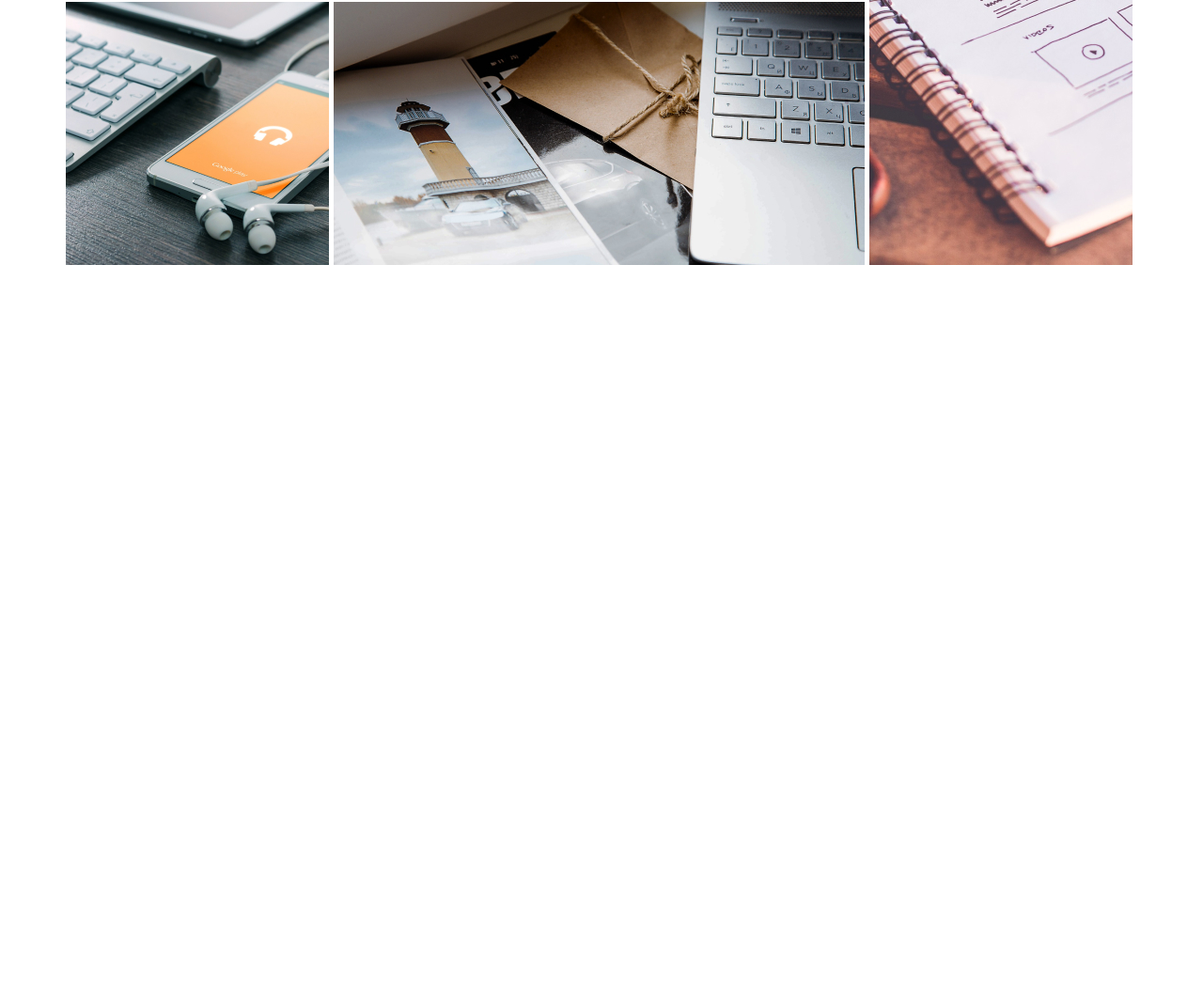
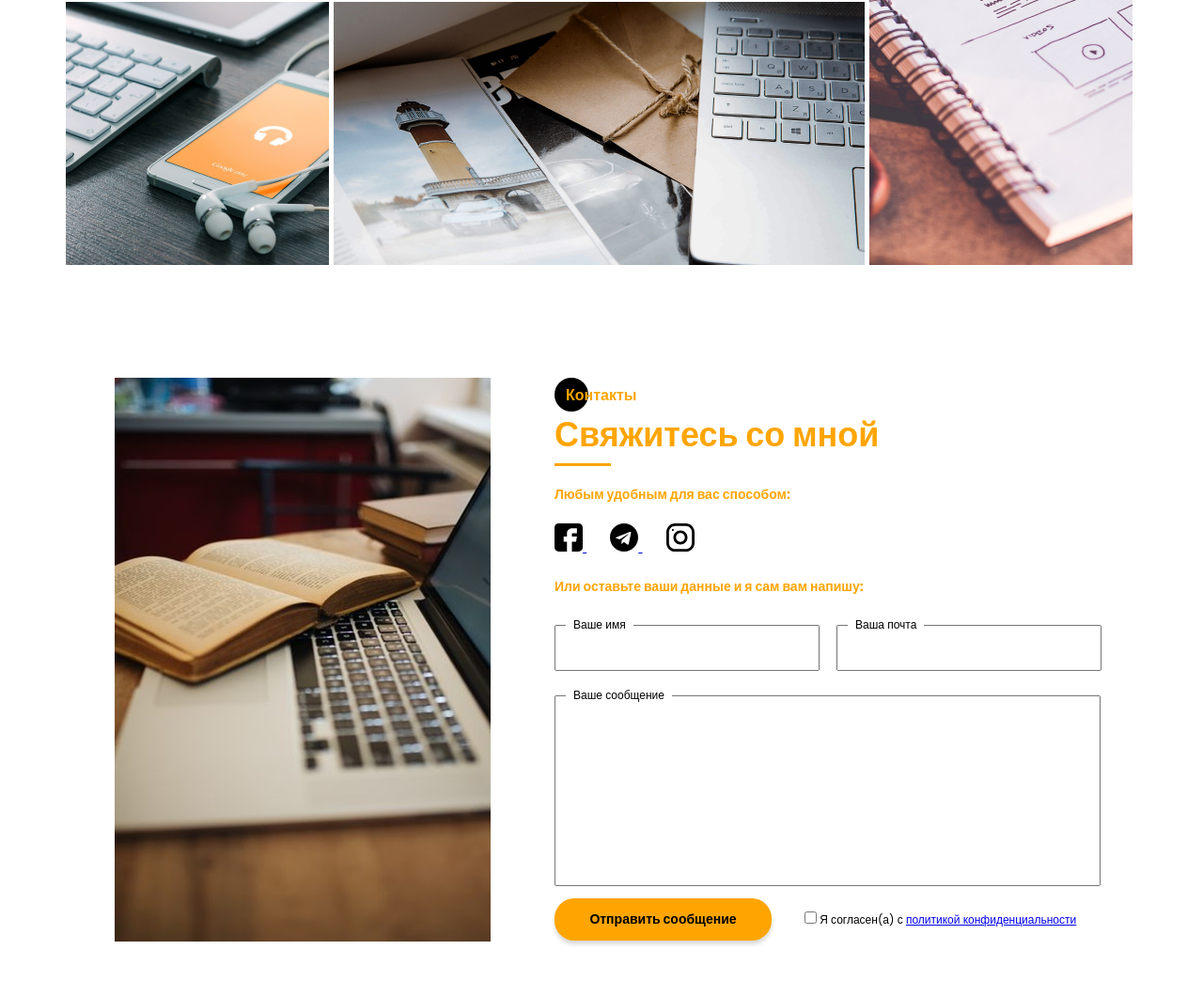
Before and after one commit to ARESKAN2108/portfolio, a website: page src/index.html in a window 1280 px wide. Shown: the part 4076-5120 px from the top of the page at 94% size. Before the commit the page ends 4365 px from the top, so only its background shows below. Drawn offline with Linux system fonts and the light colour scheme.

Commit message:
contacts

```diff
--- a/src/index.html
+++ b/src/index.html
@@ -435,6 +435,58 @@
 	</div>
 </section>
 
+<section class="contacts">
+	<div class="container">
+		<div class="contacts__wrapper">
+			<div class="contacts__photo">
+				<img src="img/about.jpg" alt="about">
+			</div>
+			<div class="contacts__description">
+				<h2 class="title title_fz16 contacts__title">Контакты</h2>
+				<div class="title title_fz36 contacts__subtitle">Свяжитесь со мной</div>
+				<div class="divider"></div>
+
+				<div class="title title_fz14 contacts__text">Любым удобным для вас способом:</div>
+				<div class="contacts__social">
+					<a href="#" class="contacts__link">
+						<img src="icons/social/contacts/Facebook.svg" alt="facebook">
+					</a>
+					<a href="#" class="contacts__link">
+						<img src="icons/social/contacts/Telegram.svg" alt="telegram">
+					</a>
+					<a href="#" class="contacts__link">
+						<img src="icons/social/contacts/Instagram.svg" alt="instagram">
+					</a>
+				</div>
+				<div class="title title_fz14 contacts__text">Или оставьте ваши данные и я сам вам напишу:</div>
+
+				<form action="#" class="contacts__form">
+					<div class="contacts__input">
+						<input required name="name" id="name" type="text">
+						<label for="name">Ваше имя</label>
+					</div>
+					<div class="contacts__input">
+						<input required name="email" id="email" type="email">
+						<label for="email">Ваша почта</label>
+					</div>
+
+					<div class="contacts__textarea">
+						<textarea name="text" id="text"></textarea>
+						<label for="text">Ваше сообщение</label>
+					</div>
+					<div class="contacts__triggers">
+						<button class="contacts__btn btn">Отправить сообщение</button>
+						<div class="contacts__policy">
+							<input required type="checkbox">
+							<span>Я согласен(а) с <a href="policy.html">политикой конфиденциальности</a></span>
+						</div>
+					</div>
+				</form>
+			</div>
+		</div>
+	</div>
+</section>
+
 <script src="js/script.js"></script>
 </body>
 </html>
--- /dev/null
+++ b/src/sass/blocks/_contacts.scss
@@ -0,0 +1,91 @@
+.contacts {
+  padding: 120px 0 90px 0;
+  &__wrapper {
+    padding: 0 35px 0 52px;
+    display: grid;
+    grid-template-columns: 400px 585px;
+    justify-content: space-between;
+  }
+  &__photo {
+    img {
+      width: 100%;
+    }
+  }
+  &__description {
+    padding-top: 6px;
+    .divider {
+      margin: 0;
+    }
+  }
+  &__title {
+    position: relative;
+    @include before-circle;
+    padding: 1px 0 0 12px;
+  }
+  &__text, &__social {
+    margin-top: 20px;
+  }
+  &__link {
+    margin-right: 25px;
+    img {
+      max-width: 30px;
+      max-height: 30px;
+    }
+  }
+  &__form {
+    margin-top: 30px;
+    display: grid;
+    grid-template: 45px 161px 45px / repeat(2, 280px);
+    row-gap: 30px;
+    column-gap: 20px;
+    label {
+      display: block;
+      position: absolute;
+      height: 18px;
+      padding: 0 8px;
+      background-color: #fff;
+      font-size: 12px;
+      margin-bottom: 0;
+      top: -9px;
+      left: 12px;
+    }
+  }
+  &__triggers {
+    grid-column: 1 / 3;
+    display: grid;
+    grid-template-columns: repeat(2, auto);
+    column-gap: 35px;
+  }
+  &__policy {
+    position: relative;
+    font-size: 12px;
+    top: 39px;
+  }
+  &__input {
+    position: relative;
+    input {
+      width: 85%;
+      height: 100%;
+      padding: 0 20px;
+      font-size: 12px;
+    }
+  }
+  &__textarea {
+    position: relative;
+    grid-column: 1 / 3;
+    textarea {
+      width: 93%;
+      height: 100%;
+      resize: none;
+      padding: 20px;
+      font-size: 12px;
+    }
+  }
+  &__btn {
+    margin-top: 25px;
+    border: none;
+    font-weight: bold;
+    font-size: 14px;
+    line-height: 21px;
+  }
+}
--- a/src/sass/style.scss
+++ b/src/sass/style.scss
@@ -29,3 +29,4 @@
 @import "blocks/resume";
 @import "blocks/skills";
 @import "blocks/portfolio";
+@import "blocks/contacts";
```
Also changed, not shown: src/policy.html (added, +62 -0 lines), src/icons/social/contacts/Facebook.svg (added), src/icons/social/contacts/Instagram.svg (added), src/icons/social/contacts/Telegram.svg (added), src/sass/style.css, 1 other file.
